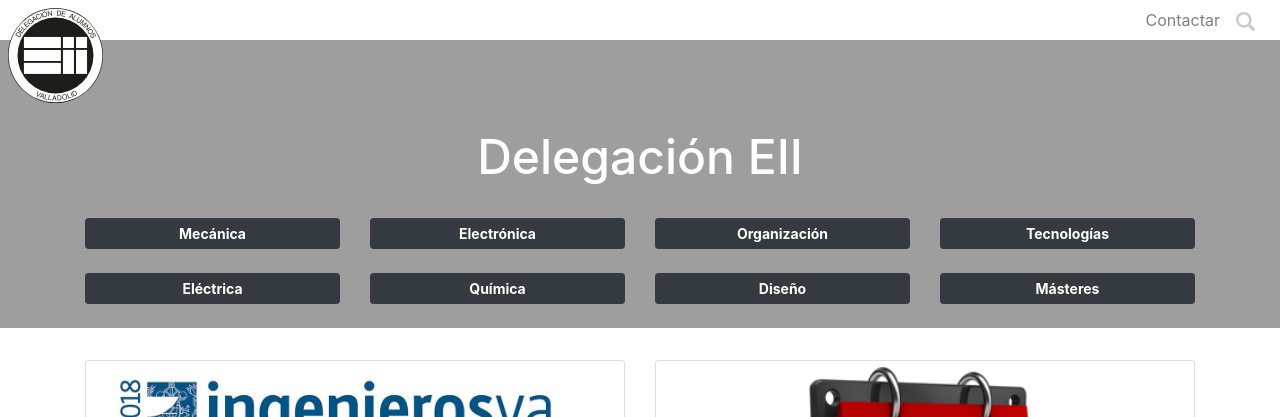
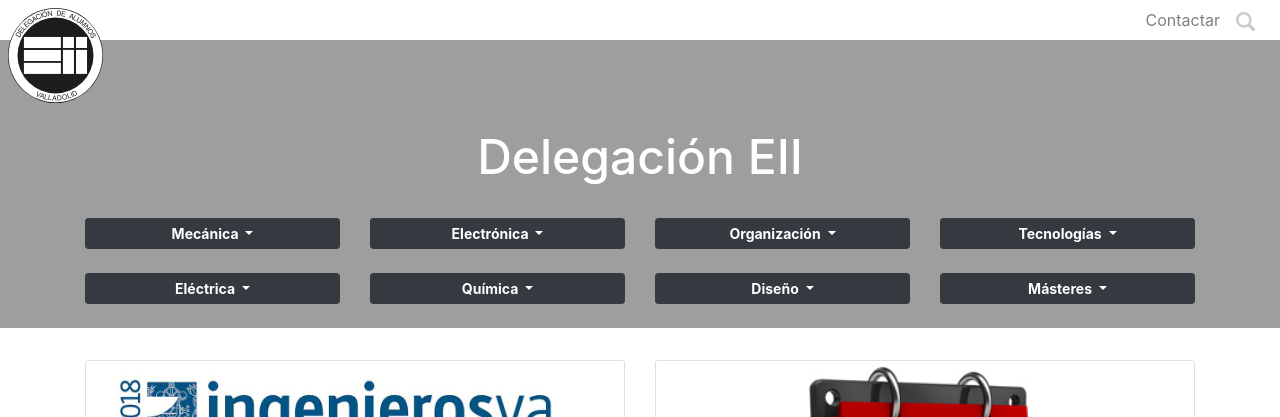
Before and after one commit to dele-eii/dele-eii.github.io, a Jekyll site: the page built from index.html, in a window 1280 px wide. Shown: the top 417 px of the page. Built offline with Jekyll 4.4.1, drawn with Linux system fonts in a browser that asks for light colours; nearby versions of some CDN libraries.

Commit message:
Update titulaciones.html

```diff
--- a/_includes/titulaciones.html
+++ b/_includes/titulaciones.html
@@ -16,7 +16,7 @@ $('.dropdown').on("hidden.bs.dropdown", function() {
      <div class="col-6 col-sm-3">
        <br>
        <div class="dropdown">
-         <button class="btn btn-sm btn-block btn-dark" type="button" id="dropdownButton" data-toggle="dropdown" aria-haspopup="true" aria-expanded="false">
+         <button class="btn btn-sm btn-block btn-dark dropdown-toggle" type="button" id="dropdownButton" data-toggle="dropdown" aria-haspopup="true" aria-expanded="false">
            {{ titulacion.nombre }}
          </button>
         <ul class="dropdown-menu">
@@ -24,7 +24,7 @@ $('.dropdown').on("hidden.bs.dropdown", function() {
              {% for master in titulacion.masteres %}
                  <li class="dropdown-item dropdown-submenu"><a href="#" id="menu" data-toggle="dropdown" aria-haspopup="true" aria-expanded="false">
                  {{ master.nombre }}
-                  </a></li>
+                  </a>
                  {% if forloop.last == true %}
                  {% else %}
                 {% endif %}
@@ -34,6 +34,7 @@ $('.dropdown').on("hidden.bs.dropdown", function() {
                   <li class="dropdown-item"><a href={{ master.asignaturas }}>Asignaturas</a></li>
                   <li class="dropdown-item"><a href={{ master.plan }}>Plan</a></li>
                 </ul>
+            </li>
             {% endfor %}
           {% else %}
            <li class="dropdown-item"><a href={{ titulacion.horario }}>Horario</a></li>
```
